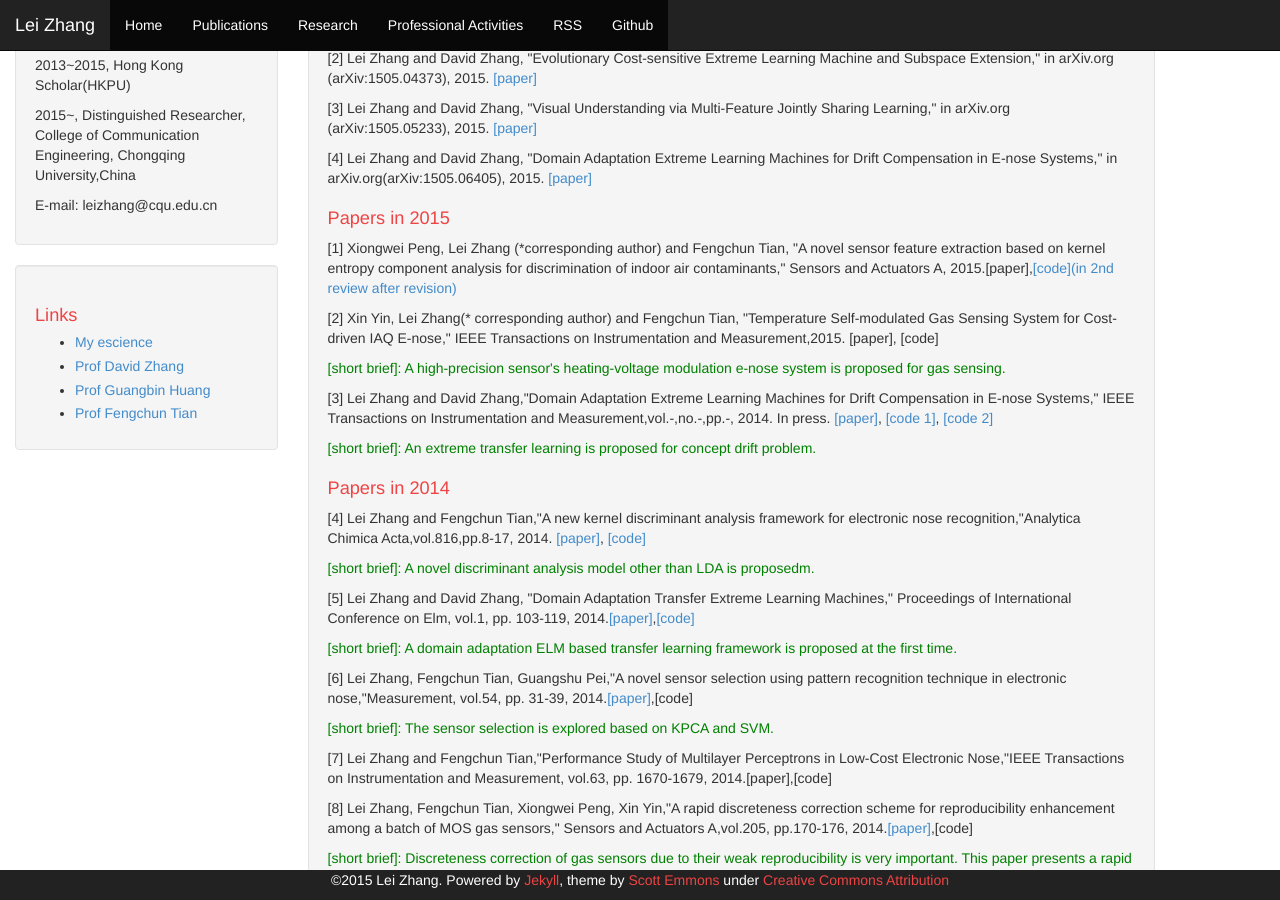
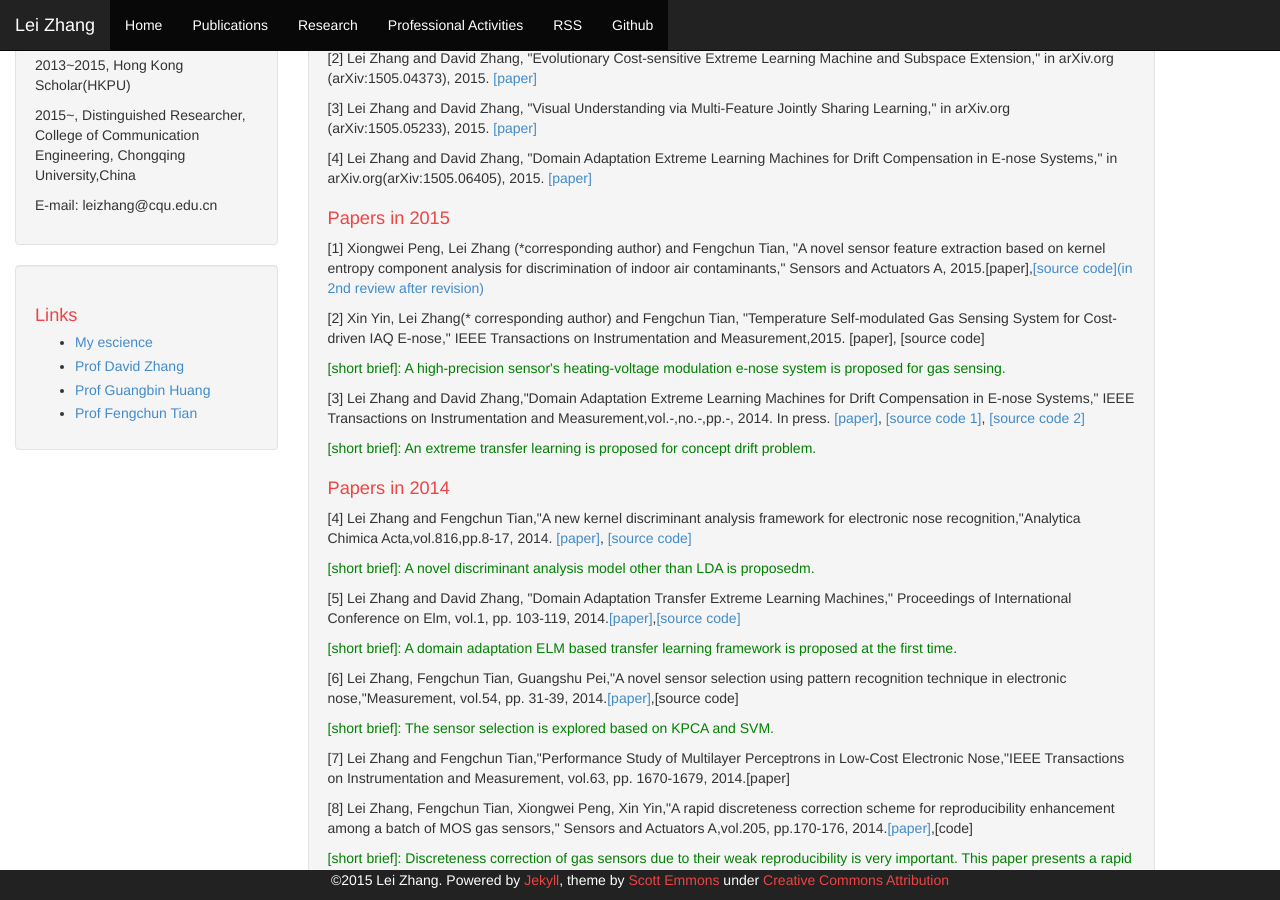
Before and after one commit to DrLeiZhang/website, a Jekyll site: the page built from publications.html, in a window 1280 px wide and 900 px high, scrolled down 255 px. Built offline with Jekyll 4.4.1, drawn with Linux system fonts in a browser that asks for light colours; Markdown is read by kramdown in place of the engine named in the settings.

Commit message:
Update
Signed-off-by: leizhang@cqu.edu.cn <leizhang@cqu.edu.cn>

```diff
--- a/publications.html
+++ b/publications.html
@@ -15,23 +15,23 @@ layout: default
 <p>[4] Lei Zhang and David Zhang, "Domain Adaptation Extreme Learning Machines for Drift Compensation in E-nose Systems," in arXiv.org(arXiv:1505.06405), 2015. <a href="http://arxiv.org/abs/1505.06405">[paper]</a></p>
 
     <h1>Papers in 2015</h1>
-<p>[1] Xiongwei Peng, Lei Zhang (*corresponding author) and Fengchun Tian, "A novel sensor feature extraction based on kernel entropy component analysis for discrimination of indoor air contaminants," Sensors and Actuators A, 2015.[paper],<a href="resources/KECA-SVM_code_demo.rar">[code](in 2nd review after revision)</a></p>
-<p>[2] Xin Yin, Lei Zhang(* corresponding author) and Fengchun Tian, "Temperature Self-modulated Gas Sensing System for Cost-driven IAQ E-nose," IEEE Transactions on Instrumentation and Measurement,2015. [paper], [code]</p>
+<p>[1] Xiongwei Peng, Lei Zhang (*corresponding author) and Fengchun Tian, "A novel sensor feature extraction based on kernel entropy component analysis for discrimination of indoor air contaminants," Sensors and Actuators A, 2015.[paper],<a href="resources/KECA-SVM_code_demo.rar">[source code](in 2nd review after revision)</a></p>
+<p>[2] Xin Yin, Lei Zhang(* corresponding author) and Fengchun Tian, "Temperature Self-modulated Gas Sensing System for Cost-driven IAQ E-nose," IEEE Transactions on Instrumentation and Measurement,2015. [paper], [source code]</p>
 <p style="color:green;">[short brief]: A high-precision sensor's heating-voltage modulation e-nose system is proposed for gas sensing.</p>
 
-    <p> [3] Lei Zhang and David Zhang,"Domain Adaptation Extreme Learning Machines for Drift Compensation in E-nose Systems,"</a> IEEE Transactions on Instrumentation and Measurement,vol.-,no.-,pp.-, 2014. In press.<a href="resources/DAELM.pdf"> [paper]</a>,<a href="resources/DAELM-S.rar"> [code 1]</a>, <a href="resources/DAELM-T.rar"> [code 2]</a></p>
+    <p> [3] Lei Zhang and David Zhang,"Domain Adaptation Extreme Learning Machines for Drift Compensation in E-nose Systems,"</a> IEEE Transactions on Instrumentation and Measurement,vol.-,no.-,pp.-, 2014. In press.<a href="resources/DAELM.pdf"> [paper]</a>,<a href="resources/DAELM-S.rar"> [source code 1]</a>, <a href="resources/DAELM-T.rar"> [source code 2]</a></p>
 <p style="color:green;">[short brief]: An extreme transfer learning is proposed for concept drift problem.</p>
     <h1>Papers in 2014</h1>
-<p> [4] Lei Zhang and Fengchun Tian,"A new kernel discriminant analysis framework for electronic nose recognition,"Analytica Chimica Acta,vol.816,pp.8-17, 2014.<a href="resources/KNDA.pdf"> [paper]</a>,<a href="resources/KNDA_demo.rar"> [code] </a></p>
+<p> [4] Lei Zhang and Fengchun Tian,"A new kernel discriminant analysis framework for electronic nose recognition,"Analytica Chimica Acta,vol.816,pp.8-17, 2014.<a href="resources/KNDA.pdf"> [paper]</a>,<a href="resources/KNDA_demo.rar"> [source code] </a></p>
 <p style="color:green;">[short brief]: A novel discriminant analysis model other than LDA is proposedm.</p>
 
-<p> [5] Lei Zhang and David Zhang, "Domain Adaptation Transfer Extreme Learning Machines," Proceedings of International Conference on Elm, vol.1, pp. 103-119, 2014.<a href="resources/DAELM-S.pdf">[paper]</a>,<a href="resources/DAELM-S.rar">[code]</a></p>
+<p> [5] Lei Zhang and David Zhang, "Domain Adaptation Transfer Extreme Learning Machines," Proceedings of International Conference on Elm, vol.1, pp. 103-119, 2014.<a href="resources/DAELM-S.pdf">[paper]</a>,<a href="resources/DAELM-S.rar">[source code]</a></p>
 <p style="color:green;">[short brief]: A domain adaptation ELM based transfer learning framework is proposed at the first time.</p>
 
-<p>[6] Lei Zhang, Fengchun Tian, Guangshu Pei,"A novel sensor selection using pattern recognition technique in electronic nose,"Measurement, vol.54, pp. 31-39, 2014.<a href="resources/Sensor selection.pdf">[paper]</a>,[code]</p>
+<p>[6] Lei Zhang, Fengchun Tian, Guangshu Pei,"A novel sensor selection using pattern recognition technique in electronic nose,"Measurement, vol.54, pp. 31-39, 2014.<a href="resources/Sensor selection.pdf">[paper]</a>,[source code]</p>
 <p style="color:green;">[short brief]: The sensor selection is explored based on KPCA and SVM.</p>
 
-<p>[7] Lei Zhang and Fengchun Tian,"Performance Study of Multilayer Perceptrons in Low-Cost Electronic Nose,"IEEE Transactions on Instrumentation and Measurement, vol.63, pp. 1670-1679, 2014.[paper],[code]</p>
+<p>[7] Lei Zhang and Fengchun Tian,"Performance Study of Multilayer Perceptrons in Low-Cost Electronic Nose,"IEEE Transactions on Instrumentation and Measurement, vol.63, pp. 1670-1679, 2014.[paper]</p>
 
 <p>[8] Lei Zhang, Fengchun Tian, Xiongwei Peng, Xin Yin,"A rapid discreteness correction scheme for reproducibility enhancement among a batch of MOS gas sensors," Sensors and Actuators A,vol.205, pp.170-176, 2014.<a href="resources/Rapid discreteness calibration.pdf">[paper]</a>,[code]</p>
 <p style="color:green;">[short brief]: Discreteness correction of gas sensors due to their weak reproducibility is very important. This paper presents a rapid method for large-scale sensor calibration.</p>
```
